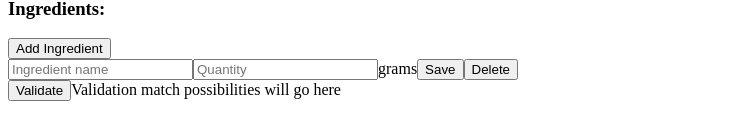
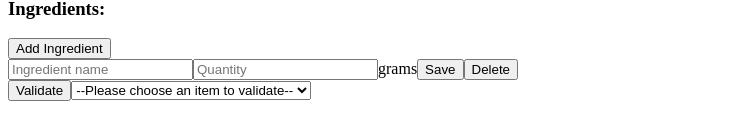
Before and after one commit to thatlook/ReciCalc, a React app: page /create in a window 1280 px wide. Both pictures are taken after a click on the button "Add Ingredient". Shown: the part 234-374 px from the top of the page, without its empty margins (0-746 px from the left). Built offline with nearby package versions, Linux system fonts and the light colour scheme; the HTML template or start-up script is replaced by a standard one.

Commit message:
built out validate skeleton

```diff
--- a/client/src/components/IngredientInput.jsx
+++ b/client/src/components/IngredientInput.jsx
@@ -5,6 +5,8 @@ class IngredientInput extends Component {
         super(props);
         this.state = {
           nameMatches: [],
+          isValidating: false,
+          currentOffset: 0
         }
         this.handleChange = this.handleChange.bind(this);
         this.validate = this.validate.bind(this);
@@ -18,25 +20,37 @@ class IngredientInput extends Component {
 
     validate(userInputtedFoodWord) {
       const {updateRecipe, index, ...rest} = this.props;
-    //   Will we provide use an option in the select menu
-    //   1)check database for possible nameMatches -> update state nameMatches
-    //     if user chooses one of these matches:
-    //       update state -> ingredient name and NDBNO
-    //                    -> reset unmatchedInput to null
-    //                    -> isValidate to true (will change validate button to read 'edit')
-    //   2)if none match, make call to API and update state nameMatches with new items from API call (limit?)
-    //     if user chooses one of these matches:
-    //         update state -> ingredient name and NDBNO
-    //                      -> reset unmatchedInput to null
-    //                      -> isValidate to true (will change validate button to read 'edit')
-    //         make call to API to get nutritional info of ingredient with given NDBNO and add to database
-    //   3)repeat step 2 as needed until match is found
-
-      // change below hardcoded values to correct ndbno and nutritionObject
+      if (!this.state.isValidating) {
+          this.setState({nameMatches: ['ham', 'more ham', 'extra extra ham']})
+          this.setState({isValidating: true})
+          // above call is hardcoded, obviously
+          // make call to database
+            // call to database should come from a helper function that lives on this component
+            // objects will contain the name, the ndbno, and the nutritional content
+            // set nameMatches to (objects right) representing the possible matches, is Validating to true
+              // if array returned from database call is empty, need to make call to API
+                // this call should come from another helper function that lives on the component?
+                // set state with possible matches, change is Validating to true
+      } else {
+       // make this its own helper function to update ingredient object with ingredient information
+       // change below hardcoded values to correct ndbno and nutritionObject
       updateRecipe(['ingredients', 'ndbno'], '82930', index, () =>
         updateRecipe(['ingredients', 'nutrition'], {'thisIs': 'nutritionObject'}, index, () =>
           updateRecipe(['ingredients', 'isValidated'], true, index)));
+        // check confirmation call
+          // if confirmation call reads 'none of the above', make call to api to get searches from ndb
+          // update current offset by whatever amount
+        // else if confirmation call reads a name
+          // call helper function to update state of ingredient object with ingredient information
+      }
+
     }
+
+    // make this its own helper function to update ingredient object with ingredient information
+    // change below hardcoded values to correct ndbno and nutritionObject
+    //   updateRecipe(['ingredients', 'ndbno'], '82930', index, () =>
+    //     updateRecipe(['ingredients', 'nutrition'], {'thisIs': 'nutritionObject'}, index, () =>
+    //       updateRecipe(['ingredients', 'isValidated'], true, index)));
 
     handleSave(){
       const {ingredient, updateRecipe, index, ...rest} = this.props;
@@ -64,17 +78,24 @@ class IngredientInput extends Component {
               disabled={ingredient.isSaved}
             />
             <span>grams</span>
-            <input className='button' type='submit' value='Save' disabled={ingredient.isSaved} onClick={this.handleSave}/>
-            <input className='button' type='button' value='Delete' onClick={() => deleteIngredient(index)}/>
+            <input className='button' type='submit' value='Save'
+              disabled={ingredient.isSaved}
+              onClick={this.handleSave}
+            />
+            <input className='button' type='button' value='Delete'
+              onClick={() => deleteIngredient(index)}
+            />
           </div>
-          <div className='validate' hidden={ingredient.isValidated}>
-            <input className='button' type='button' value='Validate' onClick={() => this.validate()}/>
-            Validation match possibilities will go here
-            {/* <select name="" id="">
-               namematches.map to options
-               click
-
-            </select> */}
+          <div className='ingredient-validate' hidden={ingredient.isValidated}>
+            <input className='button' type='button'
+              value={this.state.isValidating ? 'Confirm' : 'Validate'}
+              onClick={() => this.validate()}
+            />
+            <select className='select'>
+              <option value=''>--Please choose an item to validate--</option>
+                {this.state.nameMatches.map(nameMatch => <option value={nameMatch} key={nameMatch}>{nameMatch}</option>)}
+              <option value='None of the above'>--None of the above--</option>
+            </select>
           </div>
         </div>)
     }
```
Also changed, not shown: 1 other file (tests, documents, lock files or other folders).
